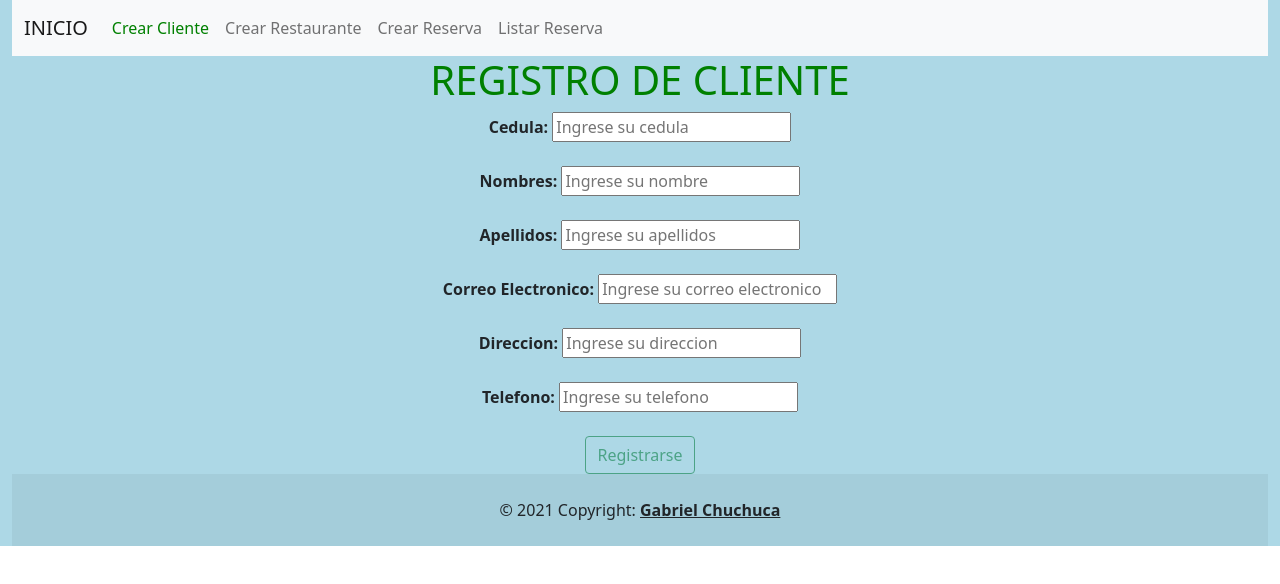
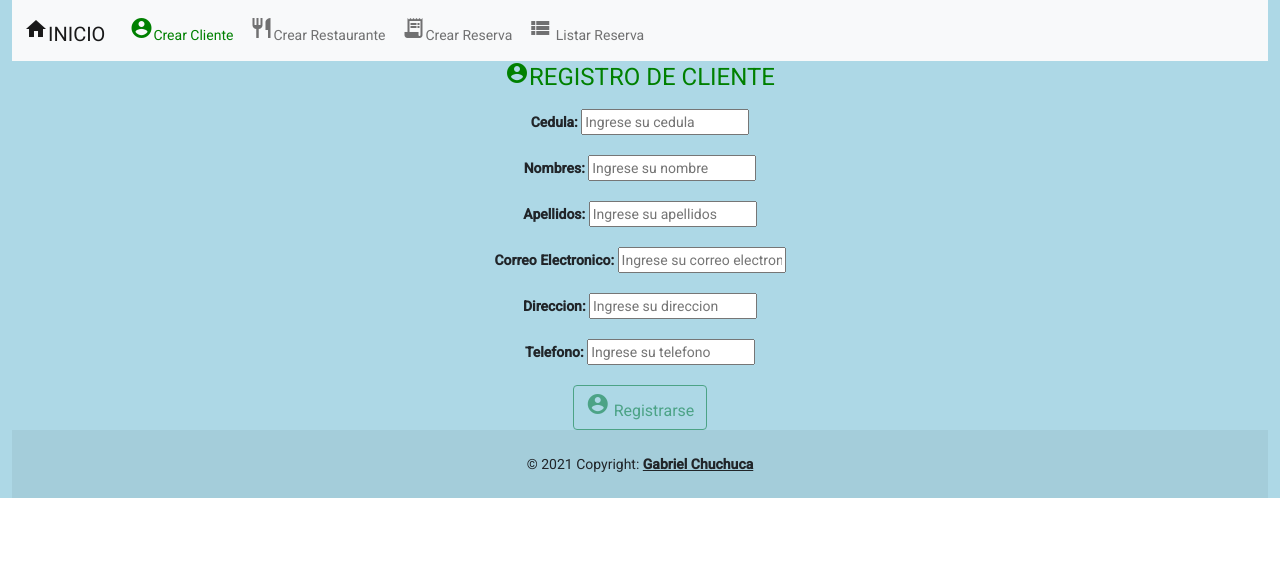
Before and after one commit to GabrielChuchuca/ChuchucaArevalo-Gabriel-ExamenF-A, an Angular app: page /registroC in a window 1280 px wide. Shown: the top 584 px of the page. Built offline with nearby package versions, Linux system fonts and the light colour scheme.

Commit message:
Actualizacion Final

```diff
--- a/angular.json
+++ b/angular.json
@@ -27,6 +27,7 @@
               "src/assets"
             ],
             "styles": [
+              "./node_modules/@angular/material/prebuilt-themes/indigo-pink.css",
               "src/styles.css",
               "node_modules/bootstrap/dist/css/bootstrap.min.css"
             ],
@@ -99,6 +100,7 @@
               "src/assets"
             ],
             "styles": [
+              "./node_modules/@angular/material/prebuilt-themes/indigo-pink.css",
               "src/styles.css"
             ],
             "scripts": []
--- a/package.json
+++ b/package.json
@@ -11,10 +11,12 @@
   "private": true,
   "dependencies": {
     "@angular/animations": "~12.1.2",
+    "@angular/cdk": "^12.1.4",
     "@angular/common": "~12.1.2",
     "@angular/compiler": "~12.1.2",
     "@angular/core": "~12.1.2",
     "@angular/forms": "~12.1.2",
+    "@angular/material": "^12.1.4",
     "@angular/platform-browser": "~12.1.2",
     "@angular/platform-browser-dynamic": "~12.1.2",
     "@angular/router": "~12.1.2",
--- a/src/app/app.module.ts
+++ b/src/app/app.module.ts
@@ -11,6 +11,7 @@ import { WsJeeService } from './services/ws-jee.service';
 import { IndexComponent } from './components/index/index.component';
 import { RegistroreservaComponent } from './components/registroreserva/registroreserva.component';
 import { ListadoreservaComponent } from './components/listadoreserva/listadoreserva.component';
+import { BrowserAnimationsModule } from '@angular/platform-browser/animations'
 
 @NgModule({
   declarations: [
@@ -26,7 +27,8 @@ import { ListadoreservaComponent } from './components/listadoreserva/listadorese
     AppRoutingModule,
     HttpClientModule,
     //FormsModule,
-    ReactiveFormsModule
+    ReactiveFormsModule,
+    BrowserAnimationsModule,
   ],
   providers: [WsJeeService],
   bootstrap: [AppComponent]
--- a/src/app/components/index/index.component.html
+++ b/src/app/components/index/index.component.html
@@ -1,7 +1,9 @@
 <div class="container-fluid" style="background-color: lightblue;">
     <nav class="navbar navbar-expand-lg navbar-light bg-light">
         <div class="container-fluid">
-            <a class="navbar-brand active text-center" style="color: green;" routerLink="/index">INICIO</a>
+            <a class="navbar-brand active text-center" style="color: green;" routerLink="/index"><span class="material-icons">
+                home
+                </span>INICIO</a>
         </div>
     </nav>
     <div class="container" style="background-color:lightblue">
@@ -13,16 +15,26 @@
         flex-direction: column;
         justify-content: center;
         align-items: center;">
-            <button routerLink="/registroC" class="btn btn-outline-success my-2 my-sm-0">CREAR CLIENTE</button>
+            <button routerLink="/registroC" class="btn btn-outline-success my-2 my-sm-0"><span class="material-icons">
+                account_circle
+                </span>CREAR CLIENTE</button>
+
         <br/>
         <br/>
-        <button routerLink="/registroRe" class="btn btn-outline-success my-2 my-sm-0">CREAR RESTAURANTE</button>
+        <button routerLink="/registroRe" class="btn btn-outline-success my-2 my-sm-0"><span class="material-icons">
+            restaurant
+            </span>CREAR RESTAURANTE</button>
         <br/>
         <br/>
-        <button routerLink="/registroRa" class="btn btn-outline-success my-2 my-sm-0">CREAR RESERVA</button>
+        <button routerLink="/registroRa" class="btn btn-outline-success my-2 my-sm-0"><span class="material-icons">
+            receipt_long
+            </span>CREAR RESERVA</button>
         <br/>
         <br/>
-        <button routerLink="/listadoRa" class="btn btn-outline-success my-2 my-sm-0">LISTAR RESERVA</button>
+        <button routerLink="/listadoRa" class="btn btn-outline-success my-2 my-sm-0"><span class="material-icons">
+            view_list
+            </span>
+            LISTAR RESERVA</button>
 
         </form>
     </div>
--- a/src/app/components/listadoreserva/listadoreserva.component.html
+++ b/src/app/components/listadoreserva/listadoreserva.component.html
@@ -1,23 +1,34 @@
 <div class="container-fluid" style="background-color:lightblue">
     <nav class="navbar navbar-expand-lg navbar-light bg-light">
         <div class="container-fluid">
-            <a class="navbar-brand" routerLink="/index">INICIO</a>
+            <a class="navbar-brand" routerLink="/index"><span class="material-icons">
+              home
+              </span>INICIO</a>
             <button class="navbar-toggler" type="button" data-bs-toggle="collapse" data-bs-target="#navbarNav" aria-controls="navbarNav" aria-expanded="false" aria-label="Toggle navigation">
               <span class="navbar-toggler-icon"></span>
             </button>
             <div class="collapse navbar-collapse" id="navbarNav">
               <ul class="navbar-nav">
                 <li class="nav-item">
-                  <a class="nav-link" aria-current="page" routerLink="/registroC">Crear Cliente</a>
+                  <a class="nav-link" aria-current="page" routerLink="/registroC"><span class="material-icons">
+                    account_circle
+                    </span>Crear Cliente</a>
                 </li>
                 <li class="nav-item">
-                    <a class="nav-link" aria-current="page" routerLink="/registroRe">Crear Restaurante</a>
+                    <a class="nav-link" aria-current="page" routerLink="/registroRe"><span class="material-icons">
+                      restaurant
+                      </span>Crear Restaurante</a>
                 </li>
                 <li class="nav-item">
-                    <a class="nav-link" aria-current="page" routerLink="/registroRa">Crear Reserva</a>
+                    <a class="nav-link" aria-current="page" routerLink="/registroRa"><span class="material-icons">
+                      receipt_long
+                      </span>Crear Reserva</a>
                 </li>
                 <li class="nav-item">
-                    <a class="nav-link active" style="color: green;" aria-current="page" routerLink="/listadoRa">Listar Reserva</a>
+                    <a class="nav-link active" style="color: green;" aria-current="page" routerLink="/listadoRa"><span class="material-icons">
+                      view_list
+                      </span>
+                      Listar Reserva</a>
                 </li>
               </ul>
             </div>
--- a/src/app/components/registrocliente/registrocliente.component.html
+++ b/src/app/components/registrocliente/registrocliente.component.html
@@ -1,30 +1,43 @@
 <div class="container-fluid" style="background-color:lightblue">
     <nav class="navbar navbar-expand-lg navbar-light bg-light">
         <div class="container-fluid">
-            <a class="navbar-brand" routerLink="/index">INICIO</a>
+            <a class="navbar-brand" routerLink="/index"><span class="material-icons">
+              home
+              </span>INICIO</a>
             <button class="navbar-toggler" type="button" data-bs-toggle="collapse" data-bs-target="#navbarNav" aria-controls="navbarNav" aria-expanded="false" aria-label="Toggle navigation">
               <span class="navbar-toggler-icon"></span>
             </button>
             <div class="collapse navbar-collapse" id="navbarNav">
               <ul class="navbar-nav">
                 <li class="nav-item">
-                  <a class="nav-link active" style="color: green;" aria-current="page" routerLink="/registroC">Crear Cliente</a>
+                  <a class="nav-link active" style="color: green;" aria-current="page" routerLink="/registroC"><span class="material-icons">
+                    account_circle
+                    </span>Crear Cliente</a>
                 </li>
                 <li class="nav-item">
-                    <a class="nav-link" aria-current="page" routerLink="/registroRe">Crear Restaurante</a>
+                    <a class="nav-link" aria-current="page" routerLink="/registroRe"><span class="material-icons">
+                      restaurant
+                      </span>Crear Restaurante</a>
                 </li>
                 <li class="nav-item">
-                    <a class="nav-link" aria-current="page" routerLink="/registroRa">Crear Reserva</a>
+                    <a class="nav-link" aria-current="page" routerLink="/registroRa"><span class="material-icons">
+                      receipt_long
+                      </span>Crear Reserva</a>
                 </li>
                 <li class="nav-item">
-                    <a class="nav-link" aria-current="page" routerLink="/listadoRa">Listar Reserva</a>
+                    <a class="nav-link" aria-current="page" routerLink="/listadoRa"><span class="material-icons">
+                      view_list
+                      </span>
+                      Listar Reserva</a>
                 </li>
               </ul>
             </div>
           </div>
     </nav>
   <div class="container" style="background-color:lightblue">
-    <h1 class="text-center" style="color: green">REGISTRO DE CLIENTE</h1>
+    <h1 class="text-center" style="color: green"><span class="material-icons">
+      account_circle
+      </span>REGISTRO DE CLIENTE</h1>
     <form
       [formGroup]="formularioC"
       (ngSubmit)="regC(formularioC.value)"
@@ -147,7 +160,9 @@
         class="btn btn-outline-success my-2 my-sm-0"
         [disabled]="formularioC.invalid"
         type="submit"
-      >
+      ><span class="material-icons">
+        account_circle
+        </span>
         Registrarse
       </button>
     </form>
--- a/src/app/components/registrocliente/registrocliente.component.ts
+++ b/src/app/components/registrocliente/registrocliente.component.ts
@@ -20,8 +20,8 @@ export class RegistroclienteComponent implements OnInit {
   ngOnInit(): void {
     this.formularioC = this.builder.group({
       cedula: ['', Validators.compose([Validators.maxLength(10), Validators.required, Validators.pattern('[0-9]*')])],
-      apellidos: ['', Validators.compose([Validators.required, Validators.pattern("[a-zA-Z ]*")])],
-      nombres: ['', Validators.compose([Validators.required, Validators.pattern("[a-zA-Z ]*")])],
+      apellidos: ['', Validators.compose([Validators.required, Validators.pattern("[a-zA-ZáéíóúñÑ ]*")])],
+      nombres: ['', Validators.compose([Validators.required, Validators.pattern("[a-zA-ZáéíóúñÑ ]*")])],
       correo: ['', Validators.compose([Validators.email, Validators.required])],
       direccion: ['', Validators.compose([Validators.required])],
       telefono: ['', Validators.compose([Validators.required, Validators.pattern('[0-9]*')])]
--- a/src/app/components/registroreserva/registroreserva.component.html
+++ b/src/app/components/registroreserva/registroreserva.component.html
@@ -1,30 +1,43 @@
 <div class="container-fluid" style="background-color:lightblue">
     <nav class="navbar navbar-expand-lg navbar-light bg-light">
         <div class="container-fluid">
-            <a class="navbar-brand" routerLink="/index">INICIO</a>
+            <a class="navbar-brand" routerLink="/index"><span class="material-icons">
+              home
+              </span>INICIO</a>
             <button class="navbar-toggler" type="button" data-bs-toggle="collapse" data-bs-target="#navbarNav" aria-controls="navbarNav" aria-expanded="false" aria-label="Toggle navigation">
               <span class="navbar-toggler-icon"></span>
             </button>
             <div class="collapse navbar-collapse" id="navbarNav">
               <ul class="navbar-nav">
                 <li class="nav-item">
-                  <a class="nav-link" aria-current="page" routerLink="/registroC">Crear Cliente</a>
+                  <a class="nav-link" aria-current="page" routerLink="/registroC"><span class="material-icons">
+                    account_circle
+                    </span>Crear Cliente</a>
                 </li>
                 <li class="nav-item">
-                    <a class="nav-link" aria-current="page" routerLink="/registroRe">Crear Restaurante</a>
+                    <a class="nav-link" aria-current="page" routerLink="/registroRe"><span class="material-icons">
+                      restaurant
+                      </span>Crear Restaurante</a>
                 </li>
                 <li class="nav-item">
-                    <a class="nav-link active" style="color: green;" aria-current="page" routerLink="/registroRa">Crear Reserva</a>
+                    <a class="nav-link active" style="color: green;" aria-current="page" routerLink="/registroRa"><span class="material-icons">
+                      receipt_long
+                      </span>Crear Reserva</a>
                 </li>
                 <li class="nav-item">
-                    <a class="nav-link" aria-current="page" routerLink="/listadoRa">Listar Reserva</a>
+                    <a class="nav-link" aria-current="page" routerLink="/listadoRa"><span class="material-icons">
+                      view_list
+                      </span>
+                      Listar Reserva</a>
                 </li>
               </ul>
             </div>
           </div>
     </nav>
     <div class="container" style="background-color:lightblue">
-      <h1 class="text-center" style="color: green">REGISTRO DE RESERVA</h1>
+      <h1 class="text-center" style="color: green"><span class="material-icons">
+        receipt_long
+        </span>REGISTRO DE RESERVA</h1>
       <form [formGroup]="formularioRa"
       (ngSubmit)="regRa(formularioRa.value)"
       style="
@@ -107,13 +120,15 @@
     class="btn btn-success"
     [disabled]="formularioRa.invalid"
     type="submit"
-    >
+    ><span class="material-icons">
+      receipt_long
+      </span>
       Crear Reserva
     </button>
               </div>
               <ng-template #elseBlock>
                 <br/>
-                <p style="color: red;">SUPERA EL AFORO PERMITIDO</p>
+                <p style="color: red;">AFORO NO DISPONIBLE</p>
 
               </ng-template>
             </ng-template>
--- a/src/app/components/registroreserva/registroreserva.component.ts
+++ b/src/app/components/registroreserva/registroreserva.component.ts
@@ -26,7 +26,7 @@ export class RegistroreservaComponent implements OnInit {
   ngOnInit(): void {
     this.formularioRa = this.builder.group({
       cedula: ['', Validators.compose([Validators.required, Validators.pattern("[0-9]*")])],
-      nombreR: ['', Validators.compose([Validators.required, Validators.pattern("[a-zA-Z ]*")])],
+      nombreR: ['', Validators.compose([Validators.required])],
       fecha:['', Validators.required],
       hora:['', Validators.required],
       numPer:['', Validators.compose([Validators.required])]
--- a/src/app/components/registrorestaurante/registrorestaurante.component.html
+++ b/src/app/components/registrorestaurante/registrorestaurante.component.html
@@ -1,7 +1,9 @@
 <div class="container-fluid" style="background-color:lightblue">
   <nav class="navbar navbar-expand-lg navbar-light bg-light">
     <div class="container-fluid">
-      <a class="navbar-brand" routerLink="/index">INICIO</a>
+      <a class="navbar-brand" routerLink="/index"><span class="material-icons">
+        home
+        </span>INICIO</a>
       <button
         class="navbar-toggler"
         type="button"
@@ -17,7 +19,9 @@
         <ul class="navbar-nav">
           <li class="nav-item">
             <a class="nav-link" aria-current="page" routerLink="/registroC"
-              >Crear Cliente</a
+              ><span class="material-icons">
+                account_circle
+                </span>Crear Cliente</a
             >
           </li>
           <li class="nav-item">
@@ -26,17 +30,24 @@
               style="color: green"
               aria-current="page"
               routerLink="/registroRe"
-              >Crear Restaurante</a
+              ><span class="material-icons">
+                restaurant
+                </span>Crear Restaurante</a
             >
           </li>
           <li class="nav-item">
             <a class="nav-link" aria-current="page" routerLink="/registroRa"
-              >Crear Reserva</a
+              ><span class="material-icons">
+                receipt_long
+                </span>Crear Reserva</a
             >
           </li>
           <li class="nav-item">
             <a class="nav-link" aria-current="page" routerLink="/listadoRa"
-              >Listar Reserva</a
+              ><span class="material-icons">
+                view_list
+                </span>
+                Listar Reserva</a
             >
           </li>
         </ul>
@@ -44,7 +55,9 @@
     </div>
   </nav>
   <div class="container" style="background-color:lightblue">
-    <h1 class="text-center" style="color: green">REGISTRO DE UN RESTAURANTE</h1>
+    <h1 class="text-center" style="color: green"><span class="material-icons">
+      restaurant
+      </span>REGISTRO DE UN RESTAURANTE</h1>
     <form
       [formGroup]="formularioRe"
       (ngSubmit)="regRe(formularioRe.value)"
@@ -110,7 +123,9 @@
         class="btn btn-outline-success my-2 my-sm-0"
         [disabled]="formularioRe.invalid"
         type="submit"
-      >
+      ><span class="material-icons">
+        restaurant
+        </span>
         Registrar
       </button>
     </form>
--- a/src/index.html
+++ b/src/index.html
@@ -6,8 +6,11 @@
   <base href="/">
   <meta name="viewport" content="width=device-width, initial-scale=1">
   <link rel="icon" type="image/x-icon" href="favicon.ico">
+  <link rel="preconnect" href="https://fonts.gstatic.com">
+  <link href="https://fonts.googleapis.com/css2?family=Roboto:wght@300;400;500&display=swap" rel="stylesheet">
+  <link href="https://fonts.googleapis.com/icon?family=Material+Icons" rel="stylesheet">
 </head>
-<body>
+<body class="mat-typography">
   <app-root></app-root>
 </body>
 </html>
--- a/src/styles.css
+++ b/src/styles.css
@@ -1 +1,4 @@
 /* You can add global styles to this file, and also import other style files */
+
+html, body { height: 100%; }
+body { margin: 0; font-family: Roboto, "Helvetica Neue", sans-serif; }
```
Also changed, not shown: 1 other file (tests, documents, lock files or other folders).
